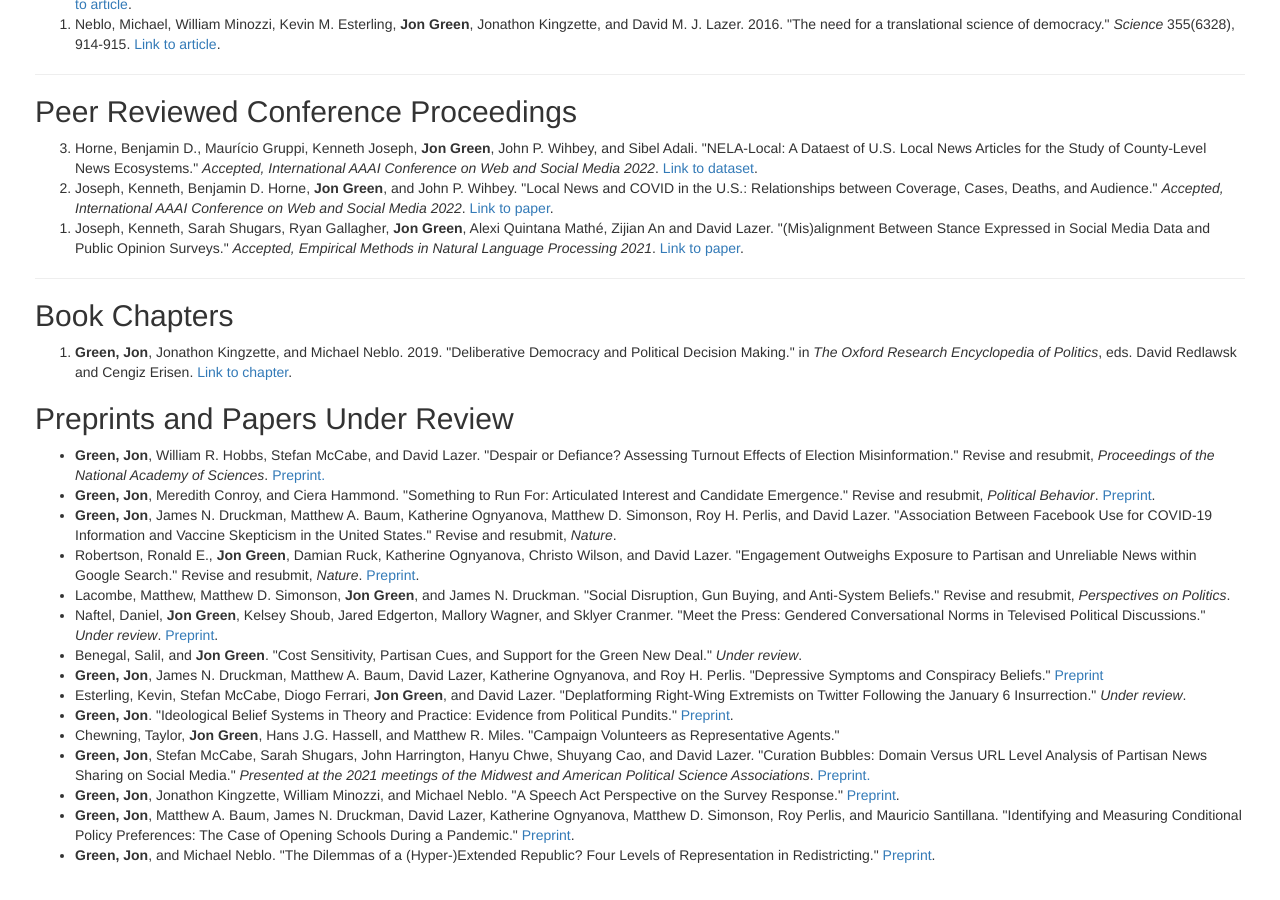
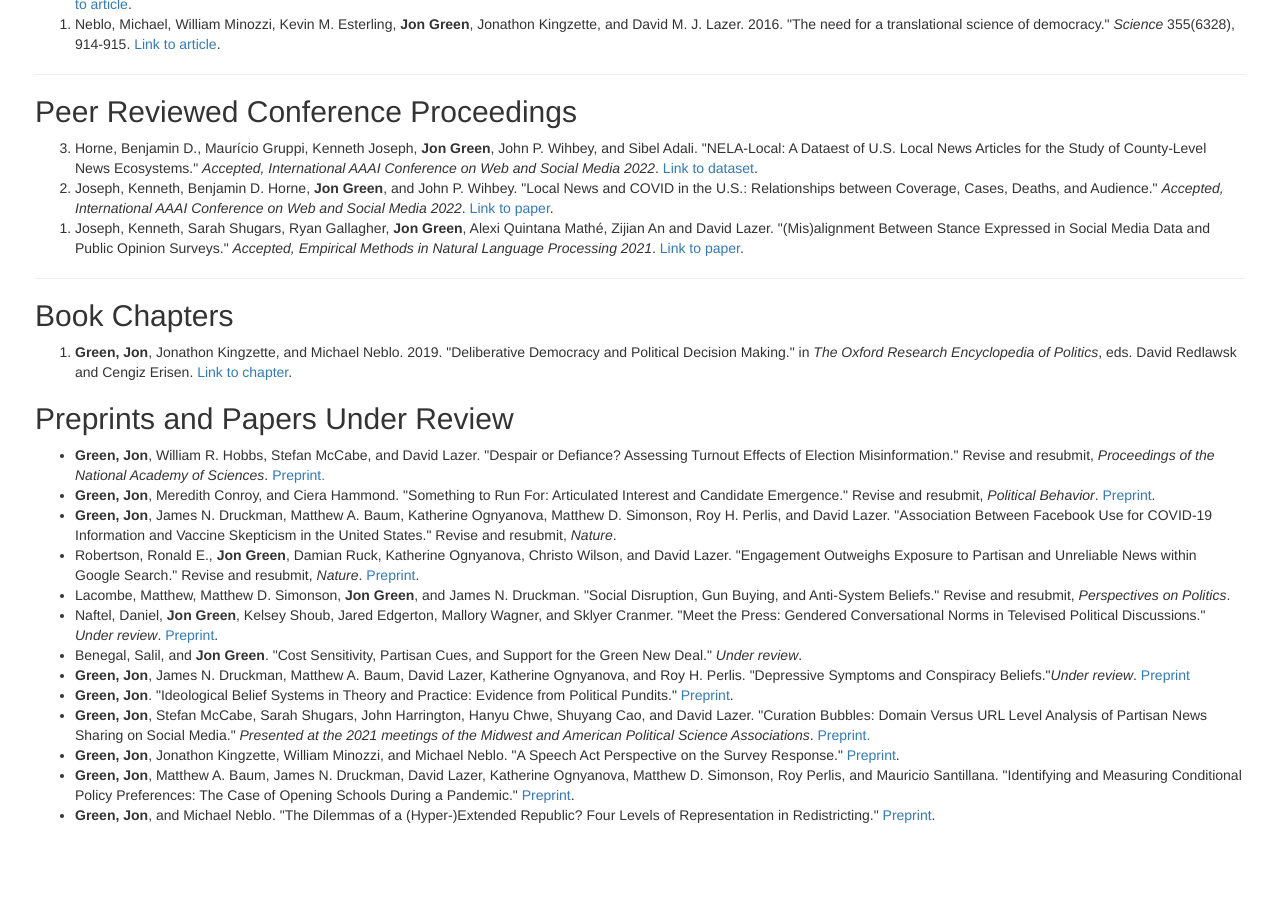
Before and after one commit to jgreen4919/jgreen4919.github.io, a Jekyll site: the page index.html, which Jekyll copies as it is, in a window 1280 px wide and 900 px high, scrolled down 931 px. Built offline with Jekyll 4.4.1, drawn with Linux system fonts in a browser that asks for light colours; after the commit the page ends 1791 px from its top, so only the background shows below that; some of the changed lines change nothing that is shown.

Commit message:
Update index.html

```diff
--- a/index.html
+++ b/index.html
@@ -63,10 +63,10 @@
      <li>Lacombe, Matthew, Matthew D. Simonson, <strong>Jon Green</strong>, and James N. Druckman. "Social Disruption, Gun Buying, and Anti-System Beliefs." Revise and resubmit, <i>Perspectives on Politics</i>.</li>
      <li>Naftel, Daniel, <strong>Jon Green</strong>, Kelsey Shoub, Jared Edgerton, Mallory Wagner, and Sklyer Cranmer. "Meet the Press: Gendered Conversational Norms in Televised Political Discussions." <i>Under review</i>. <a href="https://osf.io/my8us/">Preprint</a>.</li>
      <li>Benegal, Salil, and <strong>Jon Green</strong>. "Cost Sensitivity, Partisan Cues, and Support for the Green New Deal." <i>Under review</i>.</li>
-     <li><strong>Green, Jon</strong>, James N. Druckman, Matthew A. Baum, David Lazer, Katherine Ognyanova, and Roy H. Perlis. "Depressive Symptoms and Conspiracy Beliefs." <a href="https://www.ipr.northwestern.edu/documents/working-papers/2022/wp-22-22.pdf">Preprint</a></li>
-    <li> Esterling, Kevin, Stefan McCabe, Diogo Ferrari, <strong>Jon Green</strong>, and David Lazer. "Deplatforming Right-Wing Extremists on Twitter Following the January 6 Insurrection." <i>Under review</i>.</li>
+     <li><strong>Green, Jon</strong>, James N. Druckman, Matthew A. Baum, David Lazer, Katherine Ognyanova, and Roy H. Perlis. "Depressive Symptoms and Conspiracy Beliefs."<i>Under review</i>. <a href="https://www.ipr.northwestern.edu/documents/working-papers/2022/wp-22-22.pdf">Preprint</a></li>
+   <!-- <li> Esterling, Kevin, Stefan McCabe, Diogo Ferrari, <strong>Jon Green</strong>, and David Lazer. "Deplatforming Right-Wing Extremists on Twitter Following the January 6 Insurrection." <i>Under review</i>.</li> -->
     <li> <strong>Green, Jon</strong>. "Ideological Belief Systems in Theory and Practice: Evidence from Political Pundits." <a href="https://osf.io/2cjse/">Preprint</a>.</li>
-   <li>Chewning, Taylor, <strong>Jon Green</strong>, Hans J.G. Hassell, and Matthew R. Miles. "Campaign Volunteers as Representative Agents."</li>
+  <!-- <li>Chewning, Taylor, <strong>Jon Green</strong>, Hans J.G. Hassell, and Matthew R. Miles. "Campaign Volunteers as Representative Agents." <i>Under review</i>. </li> -->
      <li> <strong>Green, Jon</strong>, Stefan McCabe, Sarah Shugars, John Harrington, Hanyu Chwe, Shuyang Cao, and David Lazer. "Curation Bubbles: Domain Versus URL Level Analysis of Partisan News Sharing on Social Media." <i>Presented at the 2021 meetings of the Midwest and American Political Science Associations</i>. <a href="https://osf.io/vbwer/"> Preprint.</a></li>
      <li> <strong>Green, Jon</strong>, Jonathon Kingzette, William Minozzi, and Michael Neblo. "A Speech Act Perspective on the Survey Response." <a href="https://osf.io/54ysv/">Preprint</a>.</li>
       <li> <strong>Green, Jon</strong>, Matthew A. Baum, James N. Druckman, David Lazer, Katherine Ognyanova, Matthew D. Simonson, Roy Perlis, and Mauricio Santillana. "Identifying and Measuring Conditional Policy Preferences: The Case of Opening Schools During a Pandemic." <a href="https://osf.io/zsh8u/">Preprint</a>.</li>
```
